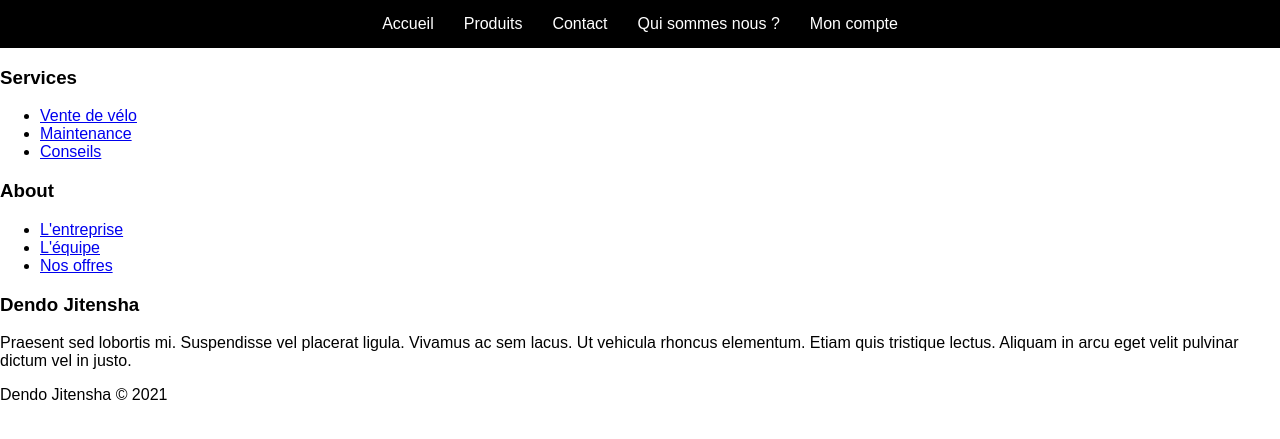
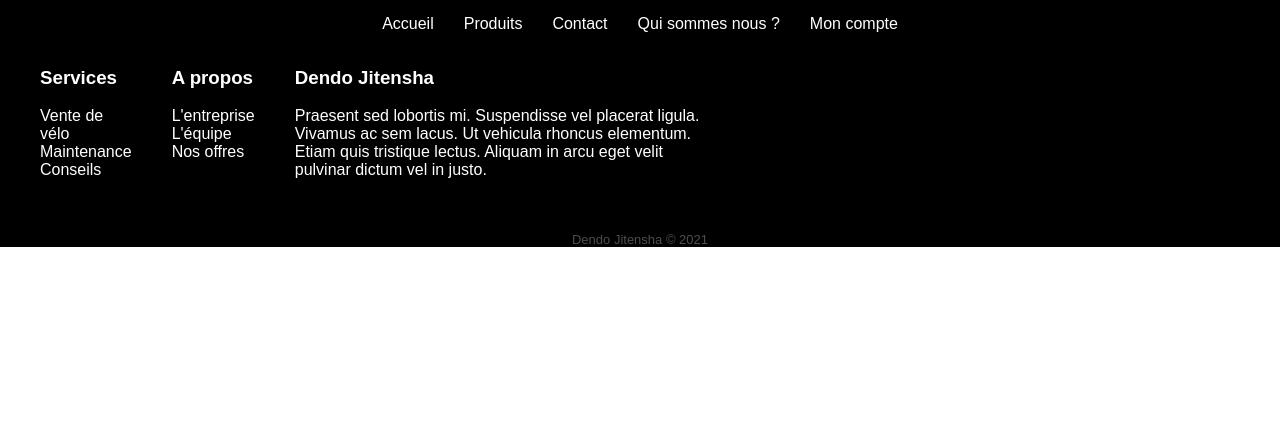
Before and after one commit to sachamutschler/5Bits_Dendo, a PHP site: page / in a window 1280 px wide. Shown: the top 439 px of the page. Run offline with PHP 8.4, Linux system fonts and the light colour scheme.

Commit message:
ajout du footer sans bootstrap

```diff
--- a/View/footer.php
+++ b/View/footer.php
@@ -1,29 +1,32 @@
-<div class="footer-dark">
-    <footer>
-        <div class="container">
-            <div class="row">
-                <div class="col-sm-6 col-md-3 item">
+<div class="cont_footer">
+
+<footer class="footer">
+    <div class="services">
         <h3>Services</h3>
-                    <ul>
-                        <li><a href="#">Vente de vélo</a></li>
-                        <li><a href="#">Maintenance</a></li>
-                        <li><a href="#">Conseils</a></li>
+        <ul class="cont_lien_footer">
+            <li><a href="#" class="lien_footer">Vente de vélo</a></li>
+            <li><a href="#" class="lien_footer">Maintenance</a></li>
+            <li><a href="#" class="lien_footer">Conseils</a></li>
         </ul>
     </div>
-                <div class="col-sm-6 col-md-3 item">
-                    <h3>About</h3>
-                    <ul>
-                        <li><a href="#">L'entreprise</a></li>
-                        <li><a href="#">L'équipe</a></li>
-                        <li><a href="#">Nos offres</a></li>
+    <div class="About">
+        <h3>A propos</h3>
+        <ul class="cont_lien_footer">
+            <li><a href="#" class="lien_footer">L'entreprise</a></li>
+            <li><a href="#" class="lien_footer">L'équipe</a></li>
+            <li><a href="#" class="lien_footer">Nos offres</a></li>
         </ul>
     </div>
-                <div class="col-md-6 item text">
+    <div class="footer_desc">
         <h3>Dendo Jitensha</h3>
-                    <p>Praesent sed lobortis mi. Suspendisse vel placerat ligula. Vivamus ac sem lacus. Ut vehicula rhoncus elementum. Etiam quis tristique lectus. Aliquam in arcu eget velit pulvinar dictum vel in justo.</p>
+        <p class="text_desc">Praesent sed lobortis mi. Suspendisse vel placerat ligula. Vivamus ac sem lacus. Ut vehicula rhoncus elementum. Etiam quis tristique lectus. Aliquam in arcu eget velit pulvinar dictum vel in justo.</p>
+
     </div>
-            </div>
+
+</footer>
+<div>
     <p class="copyright">Dendo Jitensha © 2021</p>
 </div>
-    </footer>
+
+
 </div>
--- a/View/head.php
+++ b/View/head.php
@@ -1,5 +1,6 @@
 <link href="public/css/main.css" rel="stylesheet">
 <link href="public/css/navbar.css" rel="stylesheet">
+<link href="public/css/footer.css" rel="stylesheet">
 <link rel="preconnect" href="https://fonts.googleapis.com">
 <link rel="preconnect" href="https://fonts.gstatic.com" crossorigin>
 <link href="https://fonts.googleapis.com/css2?family=Dancing+Script&display=swap" rel="stylesheet">
--- a/public/css/footer.css
+++ b/public/css/footer.css
@@ -1,89 +1,34 @@
-.footer-dark {
-    padding:50px 0;
-    color:#f0f9ff;
-    background-color:black;
+.cont_footer{
+    background-color: black;
 }
-
-.footer-dark h3 {
-    margin-top:0;
-    margin-bottom:12px;
-    font-weight:bold;
-    font-size:16px;
+.footer{
+    display: flex;
 }
-
-.footer-dark ul {
-    padding:0;
-    list-style:none;
-    line-height:1.6;
-    font-size:14px;
-    margin-bottom:0;
+p{
+    color: white;
 }
-
-.footer-dark ul a {
-    color:inherit;
-    text-decoration:none;
-    opacity:0.6;
+h3{
+    color: white;
+    margin-left: 40px;
 }
-
-.footer-dark ul a:hover {
-    opacity:0.8;
+.lien_footer{
+    color: white;
+    text-decoration: none;
 }
-
-@media (max-width:767px) {
-    .footer-dark .item:not(.social) {
-        text-align:center;
-        padding-bottom:20px;
-    }
+.cont_lien_footer{
+    list-style: none;
 }
-
-.footer-dark .item.text {
-    margin-bottom:36px;
+.text_desc{
+    margin-left: 40px;
+    width: 40%;
 }
-
-@media (max-width:767px) {
-    .footer-dark .item.text {
-        margin-bottom:0;
-    }
-}
-
-.footer-dark .item.text p {
-    opacity:0.6;
-    margin-bottom:0;
-}
-
-.footer-dark .item.social {
-    text-align:center;
-}
-
-@media (max-width:991px) {
-    .footer-dark .item.social {
-        text-align:center;
-        margin-top:20px;
-    }
-}
-
-.footer-dark .item.social > a {
-    font-size:20px;
-    width:36px;
-    height:36px;
-    line-height:36px;
-    display:inline-block;
-    text-align:center;
-    border-radius:50%;
-    box-shadow:0 0 0 1px rgba(255,255,255,0.4);
-    margin:0 8px;
-    color:#fff;
-    opacity:0.75;
-}
-
-.footer-dark .item.social > a:hover {
-    opacity:0.9;
-}
-
-.footer-dark .copyright {
+.copyright {
     text-align:center;
     padding-top:24px;
     opacity:0.3;
     font-size:13px;
     margin-bottom:0;
 }
+.lien_footer:hover{
+    text-decoration: underline;
+}
```
Lines whose indentation alone changed are shown as unchanged.
